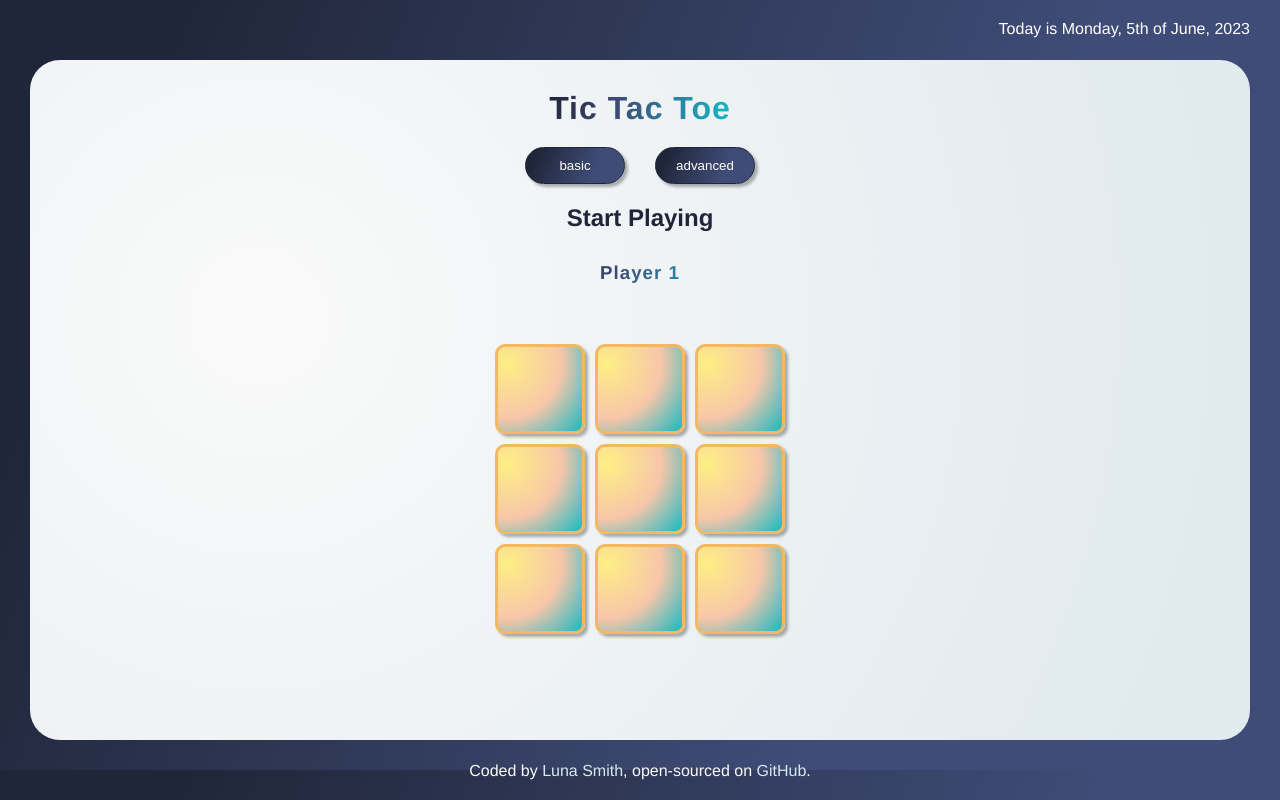
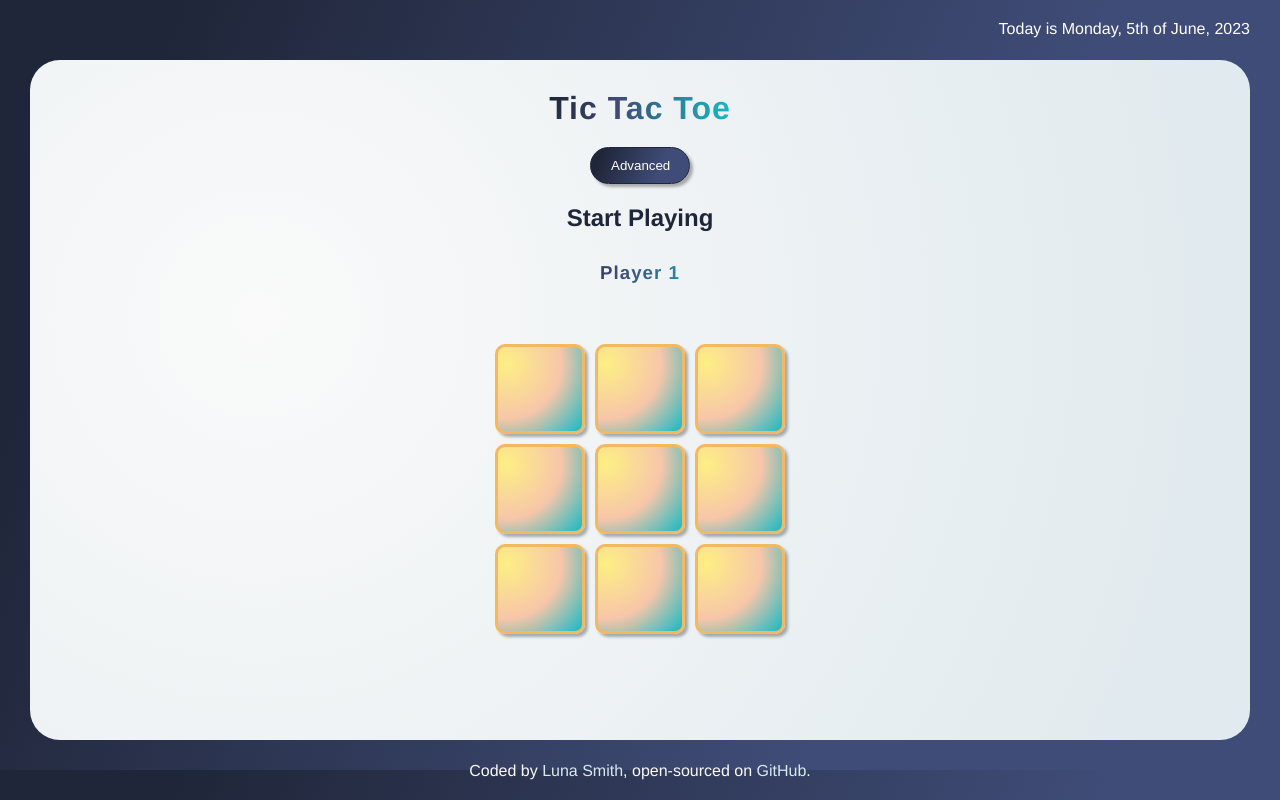
Before and after one commit to Lu-Smith/tic_tac_toe_vue, a Vue app: page / in a window 1280 px wide. Built offline with nearby package versions, Linux system fonts and the light colour scheme.

Commit message:
Updated buttons

```diff
--- a/src/App.vue
+++ b/src/App.vue
@@ -1,6 +1,6 @@
 <template>
    <h1>Tic Tac Toe</h1>
-  <MainHeader :handleSwitchGame="handleSwitchGame"/>
+  <MainHeader :handleSwitchGame="handleSwitchGame" :level="level"/>
   <BasicGame v-if="gameLevel"/>
   <AdvancedGame v-if="!gameLevel" />
   <MainFooter />
@@ -23,12 +23,18 @@ export default defineComponent({
   },
   data() {
     return {
-      gameLevel: true
+      gameLevel: true,
+      level: 'Advanced'
     }
   },
   methods: {
     handleSwitchGame() {
       this.gameLevel = !this.gameLevel
+      if (this.gameLevel === false) {
+        this.level = 'Basic'
+      } else {
+        this.level = 'Advanced'
+      }
     }
   }
 });
--- a/src/components/BasicGame/BasicGame.vue
+++ b/src/components/BasicGame/BasicGame.vue
@@ -104,6 +104,7 @@ export default {
   .playGame-leave-to {
     opacity: 0;
     transform: translateY(30px);
+
   }
 
   .play-again {
@@ -111,4 +112,5 @@ export default {
     background: rgb(173, 83, 137);
     font-size: 20px;
   }
+
 </style>
--- a/src/components/MainHeader.vue
+++ b/src/components/MainHeader.vue
@@ -1,13 +1,12 @@
 <template>
     <header>
-        <button @click="handleSwitchGame">basic</button>
-        <button @click="handleSwitchGame">advanced</button>
+        <button @click="handleSwitchGame">{{ level }}</button>
     </header>
 </template>
 
 <script lang="ts">
 export default {
-    props: ['handleSwitchGame']
+    props: ['handleSwitchGame', 'level']
 }
 </script>
 
```
